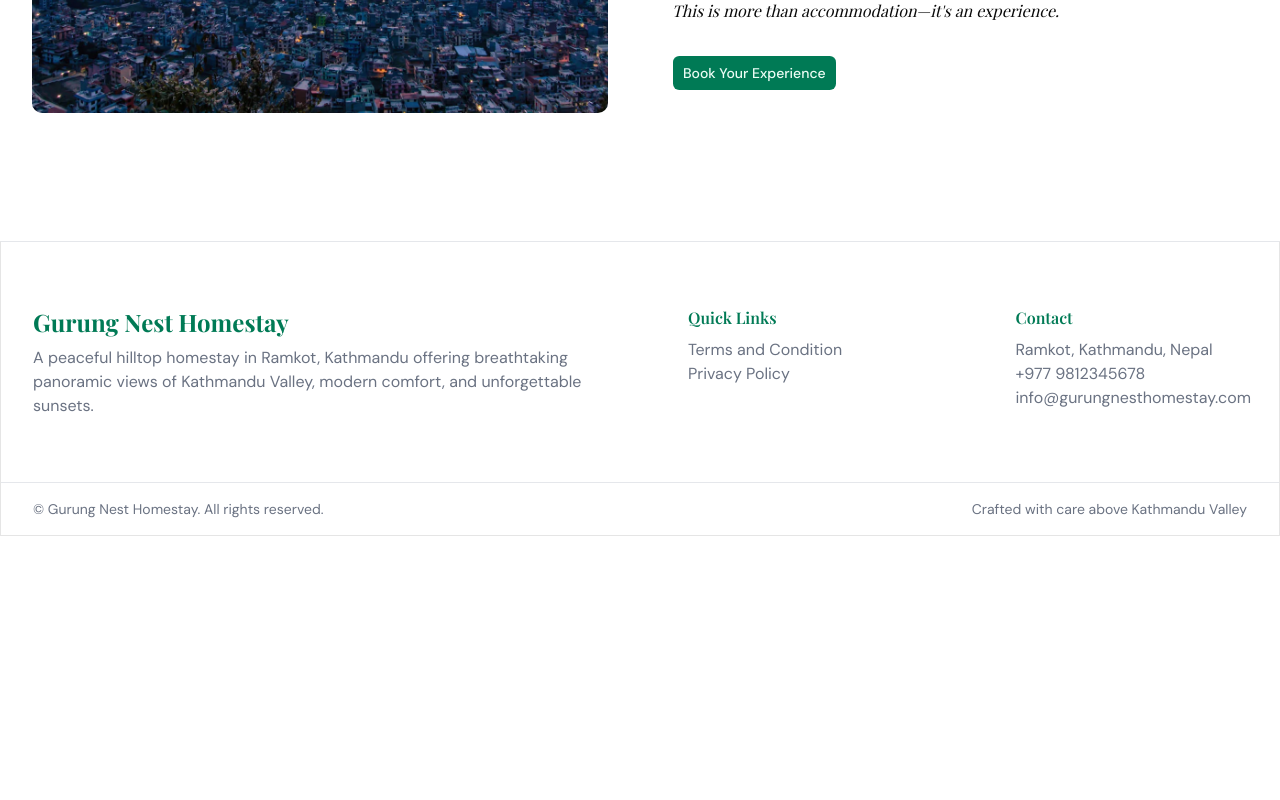
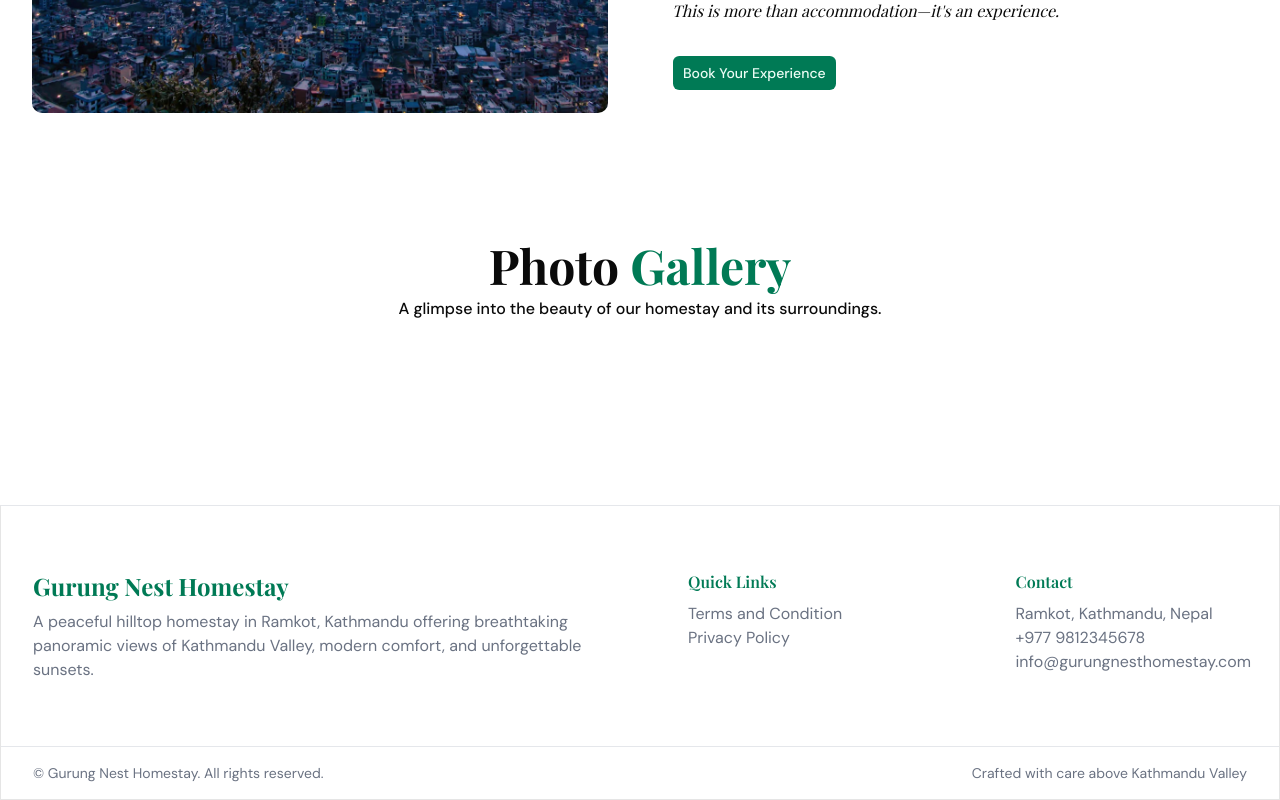
Before and after one commit to gurungbsal18/gurung-nest-home-stay, a Next.js app in the folder frontend/: page / in a window 1280 px wide. Shown: the part 3810-4610 px from the top of the page. Before the commit the page ends 4346 px from the top, so only its background shows below. Built offline with nearby package versions, Linux system fonts and the light colour scheme; a web font is replaced by a local one.

Commit message:
galleyr section added

```diff
--- a/frontend/app/page.tsx
+++ b/frontend/app/page.tsx
@@ -1,5 +1,6 @@
 import AboutSection from "@/components/AboutSection"
 import EverythingYouNeedSection from "@/components/EverythingYouNeedSection"
+import GallerySection from "@/components/GallerySection"
 import HeroSection from "@/components/HeroSection"
 import PanoramicExperience from "@/components/PanoramicExperience"
 import Rooms from "@/components/Rooms"
@@ -21,6 +22,7 @@ export default function Page() {
         <EverythingYouNeedSection />
         <Rooms />
         <PanoramicExperience />
+        <GallerySection />
       </div>
     </>
   )
--- /dev/null
+++ b/frontend/components/GallerySection.tsx
@@ -0,0 +1,18 @@
+import React from "react"
+
+function GallerySection() {
+  return (
+    <div className="container mx-auto">
+      <div className="mb-14 flex flex-col items-center gap-2">
+        <h4 className="text-3xl font-bold sm:text-4xl lg:text-5xl">
+          Photo <span className="text-primary">Gallery</span>
+        </h4>
+        <p className="font-medium">
+          A glimpse into the beauty of our homestay and its surroundings.
+        </p>
+      </div>
+    </div>
+  )
+}
+
+export default GallerySection
```
